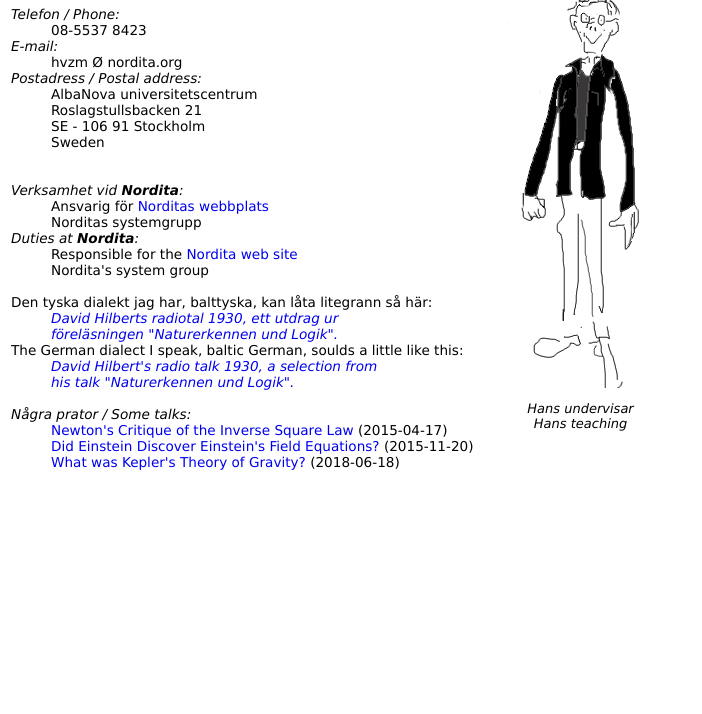
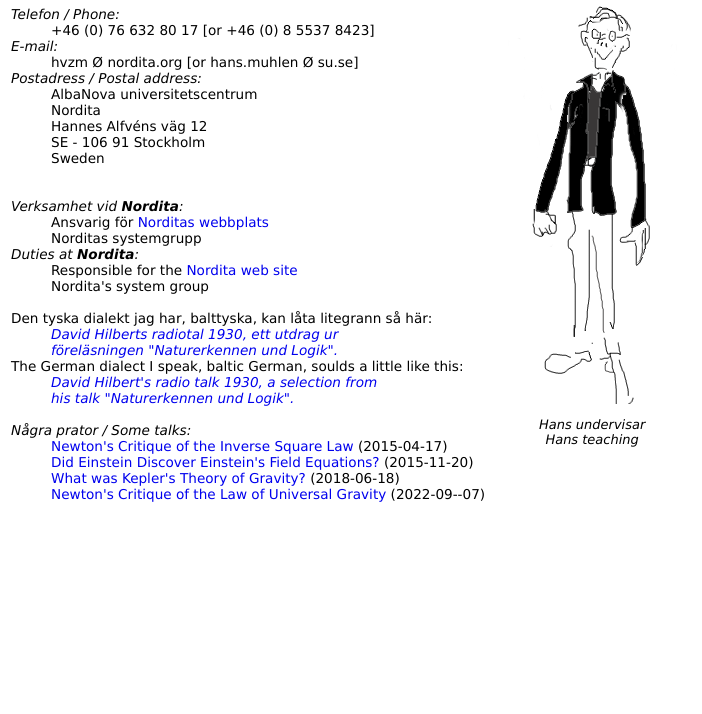
Before and after one commit to hvzm/homepage, a plain HTML site: page index.html in a window 1280 px wide. Shown: the part 86-800 px from the top of the page, without its empty margins (0-702 px from the left). Drawn offline with Linux system fonts and the light colour scheme.

Commit message:
Add slides

```diff
--- a/index.html
+++ b/index.html
@@ -44,20 +44,22 @@
 <dl>
 
 <dt><i>Telefon / Phone:</i></dt>
-<dd>08-5537 8423</dd>
+<dd>+46 (0) 76 632 80 17 [or +46 (0) 8 5537 8423]</dd>
 
 <dt><i>E-mail:</i></dt>
-<dd>hvzm &Oslash; nordita.org</dd>
+<dd>hvzm &Oslash; nordita.org [or hans.muhlen &Oslash; su.se]</dd>
 
 <dt><i>Postadress / Postal address:</i></dt>
 <dd>AlbaNova universitetscentrum
-<br>Roslagstullsbacken 21
+<br>Nordita
+<br>Hannes Alfvéns väg 12
 <br>SE - 106 91 Stockholm
 <br>Sweden</dd>
 
 <dt><br></dt>
 
-<!--dt><i>Verksamhet vid <b>Fysikum, Stockholms universitet</b>:</i></dt>
+<!--
+<dt><i>Verksamhet vid <b>Fysikum, Stockholms universitet</b>:</i></dt>
 <dd>Ger kursen <a href="http://internet.physto.se/">Webbpublicering och digitala media, 7,5 po&auml;ng; FK1006</a></dd>
 <dd>Ger kursen <a href="http://internet.physto.se/">Webb- och databasprogrammering, 7,5 po&auml;ng; FK1010</a></dd>
 <dd>Fysikums systemgrupp</dd>
@@ -95,7 +97,7 @@
 <dd><a href="slides/hans_muhlen_newtons_critique_of_the_inverse_square_law_of_gravity.pdf">Newton's Critique of the Inverse Square Law</a> (2015-04-17)</dd>
 <dd><a href="slides/hans_muhlen_did_einstein_discover_einsteins_field_equations.pdf">Did Einstein Discover Einstein's Field Equations?</a> (2015-11-20)</dd>
 <dd><a href="slides/hans_muhlen_what_was_keplers_theory_of_gravity.pdf">What was Kepler's Theory of Gravity?</a> (2018-06-18)</dd>
-
+<dd><a href="slides/hans_muhlen_newtons_critique_of_the_law_of_universal_gravitation_sept_2022.pdf">Newton's Critique of the Law of Universal Gravity</a> (2022-09--07)</dd>
 </dl>
 </td>
 
```
Also changed, not shown: newton/index.html (added, +1 -0 lines), newton/zoom/index.html (added, +1 -0 lines), 2 other files.
